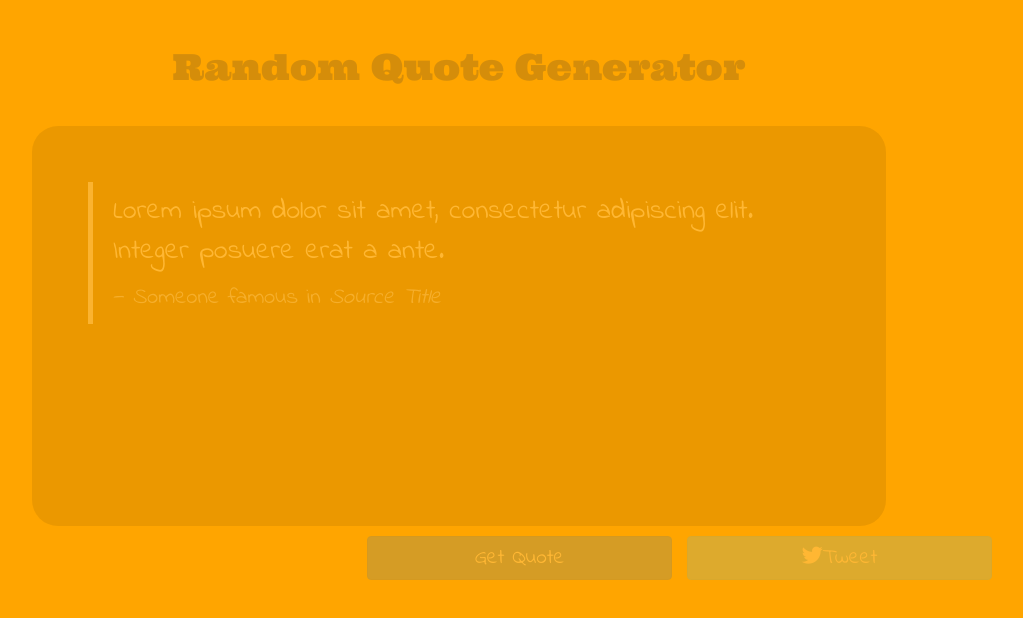
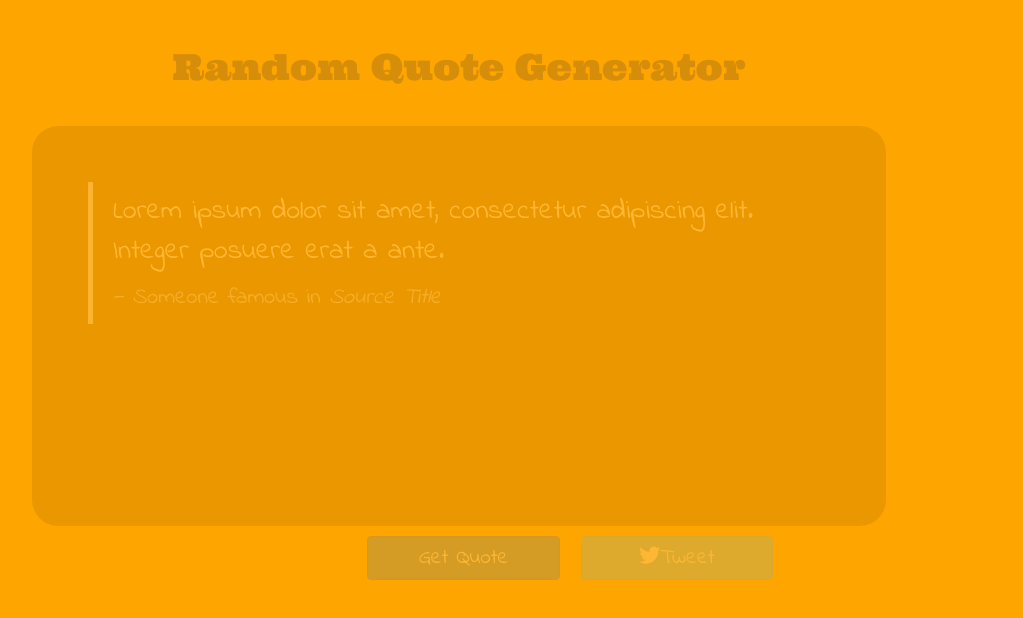
Before and after one commit to FredFW/randomQuote, a plain HTML site: page index.html in a window 1280 px wide. Shown: the whole page, without its empty margins (181-1204 px from the left). Drawn offline with Linux system fonts and the light colour scheme.

Commit message:
Update index.html

```diff
--- a/index.html
+++ b/index.html
@@ -47,7 +47,7 @@
       </div>
 
       <div class="row" id="quoteArea">
-        <div class="col-xs-offset-2 col-xs-8 col-sm-8 col-sm-offset-2" id="quoteBg">
+        <div class="col-xs-offset-1 col-xs-9 col-sm-8 col-sm-offset-2" id="quoteBg">
           <blockquote>
             <p id="quoteText">Lorem ipsum dolor sit amet, consectetur adipiscing elit. Integer posuere erat a ante.</p>
             <footer id="quoteAuthor">Someone famous in <cite title="Source Title">Source Title</cite></footer>
@@ -56,10 +56,10 @@
       </div>
 
       <div class="row" id="buttons">
-        <div class="col-xs-offset-2 col-xs-8 col-sm-3 col-sm-offset-5">
+        <div class="col-xs-offset-2 col-xs-8 col-sm-2 col-sm-offset-5">
           <a href="javascript: getQuote();" class="btn btn-primary cbtn" role="button">Get Quote</a>
         </div>
-        <div class="col-xs-8 col-sm-3">
+        <div class="col-xs-8 col-sm-offset-0 col-sm-2">
           <a href="https://twitter.com/intent/tweet" target="_black" class="btn cbtn btn-info" id="twitterBtn"><i class="fa fa-twitter" aria-hidden="true"></i>Tweet</a>
         </div>
       </div>
```
